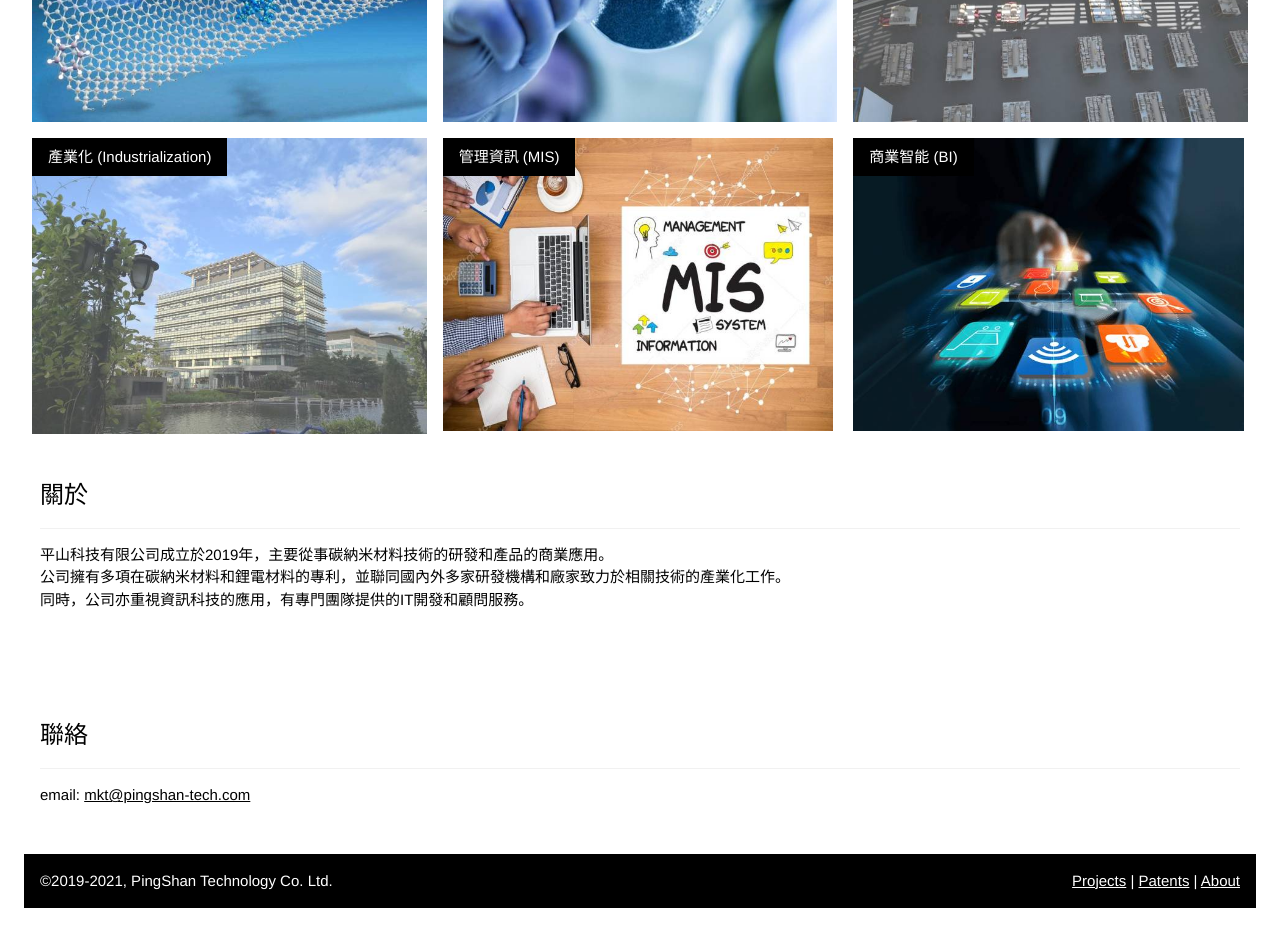
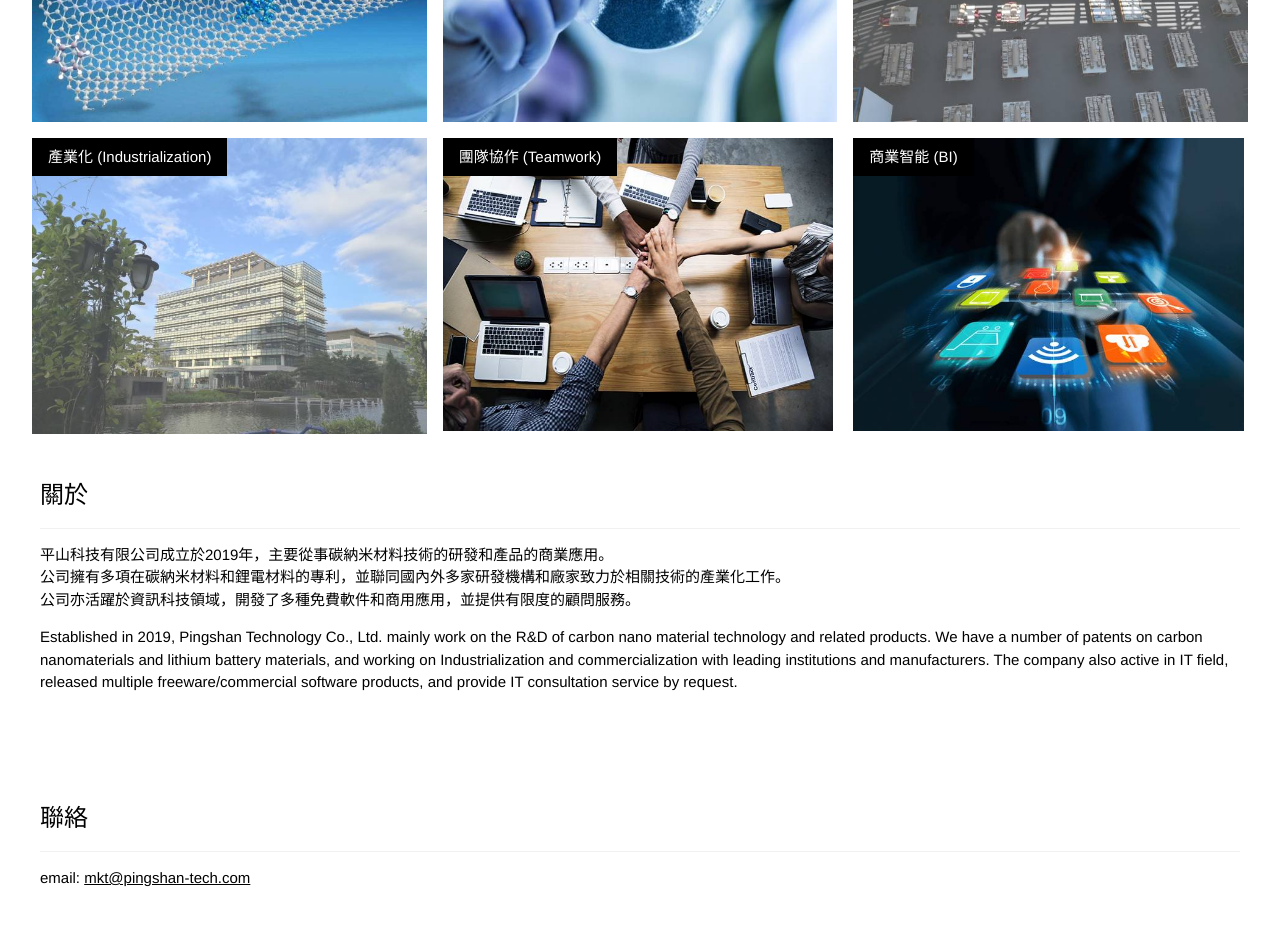
Before and after one commit to pingshan-tech/pingshan-tech.github.io, a plain HTML site: page index.html in a window 1280 px wide. Shown: the part 1100-2033 px from the top of the page. Drawn offline with Linux system fonts and the light colour scheme.

Commit message:
minor update

```diff
--- a/index.html
+++ b/index.html
@@ -70,8 +70,8 @@
     </div>
     <div class="w3-col l4 m6 s12 w3-margin-bottom">
       <div class="w3-display-container">
-        <div class="w3-display-topleft w3-black w3-padding">管理資訊 (MIS)</div>
-        <img src="it-analysis.jpg" alt="管理資訊 (MIS)" style="width:99%">
+        <div class="w3-display-topleft w3-black w3-padding">團隊協作 (Teamwork)</div>
+        <img src="it-teamwork.jpg" alt="團隊協作 (teamwork)" style="width:99%">
       </div>
     </div>
     <div class="w3-col l4 m6 s12 w3-margin-bottom">
@@ -101,8 +101,14 @@
     <h3 class="w3-border-bottom w3-border-light-grey w3-padding-16">關於</h3>
     <p>平山科技有限公司成立於2019年，主要從事碳納米材料技術的研發和產品的商業應用。
       <br>公司擁有多項在碳納米材料和鋰電材料的專利，並聯同國內外多家研發機構和廠家致力於相關技術的產業化工作。
-      <br>同時，公司亦重視資訊科技的應用，有專門團隊提供的IT開發和顧問服務。
+      <br>公司亦活躍於資訊科技領域，開發了多種免費軟件和商用應用，並提供有限度的顧問服務。
     </p>
+    <p>Established in 2019, Pingshan Technology Co., Ltd. mainly work on the R&D of
+    carbon nano material technology and related products. We have a number of patents on carbon nanomaterials
+    and lithium battery materials, and working on Industrialization and commercialization with leading institutions
+    and manufacturers.
+    The company also active in IT field, released multiple freeware/commercial software products, and provide
+    IT consultation service by request.
   </div>
     <!-- Contact Section -->
   <div class="w3-container w3-padding-32" id="contact">
```
